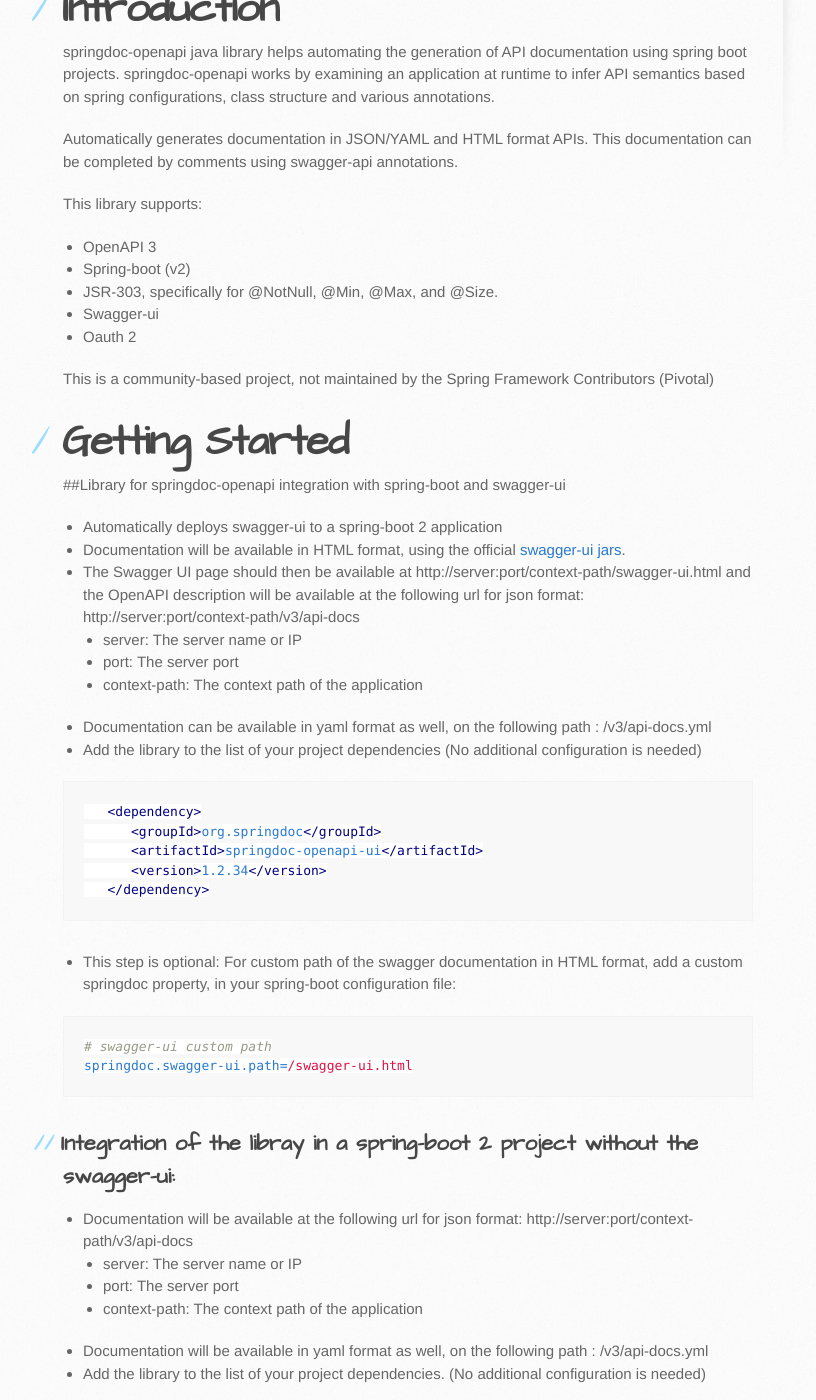
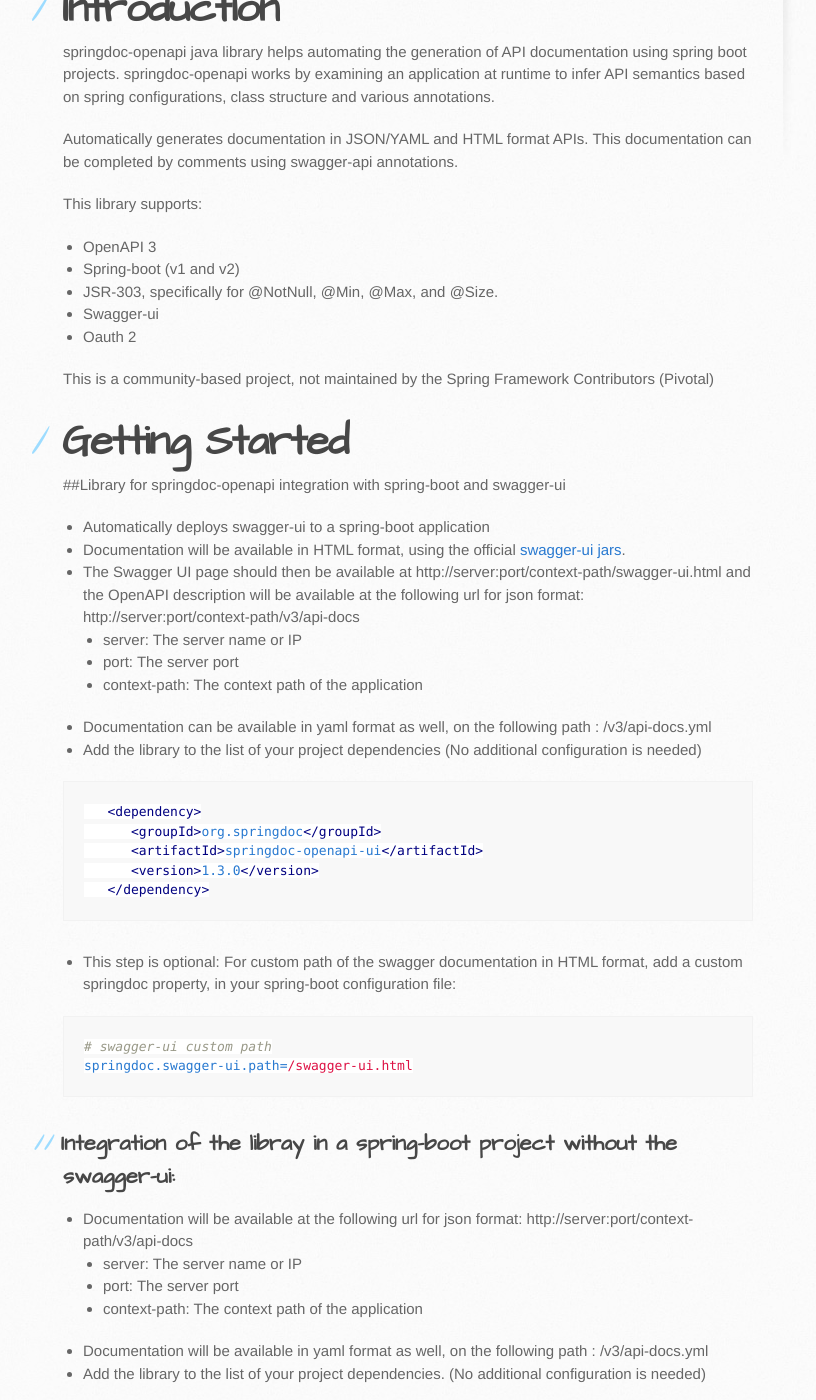
Before and after one commit to springdoc/springdoc-openapi-demos, a Jekyll site: the page built from docs/index.md, in a window 1280 px wide and 1400 px high, scrolled down 619 px. Shown: the whole window, without its empty margins (107-923 px from the left). Built offline with Jekyll 4.4.1, drawn with Linux system fonts in a browser that asks for light colours; some of the changed text lies outside the part shown.

Commit message:
project update

````diff
--- a/docs/index.md
+++ b/docs/index.md
@@ -13,7 +13,7 @@
 
 This library supports:
 *  OpenAPI 3
-*  Spring-boot (v2)
+*  Spring-boot (v1 and v2)
 *  JSR-303, specifically for @NotNull, @Min, @Max, and @Size.
 *  Swagger-ui
 *  Oauth 2
@@ -23,7 +23,7 @@
 # **Getting Started**
 
 ##Library for springdoc-openapi integration with spring-boot and swagger-ui
-*   Automatically deploys swagger-ui to a spring-boot 2 application
+*   Automatically deploys swagger-ui to a spring-boot application
 *   Documentation will be available in HTML format, using the official [swagger-ui jars](https://github.com/swagger-api/swagger-ui.git).
 *   The Swagger UI page should then be available at http://server:port/context-path/swagger-ui.html and the OpenAPI description will be available at the following url for json format: http://server:port/context-path/v3/api-docs
     * server: The server name or IP
@@ -36,7 +36,7 @@
    <dependency>
       <groupId>org.springdoc</groupId>
       <artifactId>springdoc-openapi-ui</artifactId>
-      <version>1.2.34</version>
+      <version>1.3.0</version>
    </dependency>
 ```
 *   This step is optional: For custom path of the swagger documentation in HTML format, add a custom springdoc property, in your spring-boot configuration file:
@@ -46,7 +46,7 @@
 springdoc.swagger-ui.path=/swagger-ui.html
 ```
 
-## Integration of the libray in a spring-boot 2 project without the swagger-ui:
+## Integration of the libray in a spring-boot project without the swagger-ui:
 *   Documentation will be available at the following url for json format: http://server:port/context-path/v3/api-docs
     * server: The server name or IP
     * port: The server port
@@ -58,7 +58,7 @@
    <dependency>
       <groupId>org.springdoc</groupId>
       <artifactId>springdoc-openapi-webmvc-core</artifactId>
-      <version>1.2.34</version>
+      <version>1.3.0</version>
    </dependency>
 ```
 *   This step is optional: For custom path of the OpenAPI documentation in Json format, add a custom springdoc property, in your spring-boot configuration file:
@@ -131,7 +131,7 @@
    <dependency>
       <groupId>org.springdoc</groupId>
       <artifactId>springdoc-openapi-webflux-ui</artifactId>
-      <version>1.2.34</version>
+      <version>1.3.0</version>
    </dependency>
 ```
 *   This step is optional: For custom path of the swagger documentation in HTML format, add a custom springdoc property, in your spring-boot configuration file:
@@ -148,7 +148,7 @@
    <dependency>
       <groupId>org.springdoc</groupId>
       <artifactId>springdoc-openapi-data-rest</artifactId>
-      <version>1.2.34</version>
+      <version>1.3.0</version>
    </dependency>
 ```
 
@@ -159,7 +159,7 @@
    <dependency>
       <groupId>org.springdoc</groupId>
       <artifactId>springdoc-openapi-security</artifactId>
-      <version>1.2.34</version>
+      <version>1.3.0</version>
    </dependency>
 ```
 
@@ -170,7 +170,7 @@
    <dependency>
       <groupId>org.springdoc</groupId>
       <artifactId>springdoc-openapi-kotlin</artifactId>
-      <version>1.2.34</version>
+      <version>1.3.0</version>
    </dependency>
 ```
 
@@ -253,7 +253,7 @@
 
 ## [Demo Spring Boot 2 webmvc with OpenAPI 3](https://springdoc-openapi-test-app2-silly-numbat.eu-de.mybluemix.net/).
 ## [Demo Spring Boot 2 webflux with OpenAPI 3](https://springdoc-openapi-test-app3-terrific-rabbit.eu-de.mybluemix.net/swagger-ui.html).
-## [Demo Spring Boot 2 webmvc with OpenAPI 3](https://springdoc-openapi-test-app1-courteous-puku.eu-de.mybluemix.net/).
+## [Demo Spring Boot 1 webmvc with OpenAPI 3](https://springdoc-openapi-test-app1-courteous-puku.eu-de.mybluemix.net/).
 
 ![Branching](https://springdoc.github.io/springdoc-openapi-demos/images/pets.png)
 
--- a/pom.xml
+++ b/pom.xml
@@ -76,7 +76,7 @@
 		<resource.delimiter>@</resource.delimiter>
 		<m2e.apt.activation>jdt_apt</m2e.apt.activation>
 		<spring-boot.version>2.2.5.RELEASE</spring-boot.version>
-		<springdoc.version>1.2.34</springdoc.version>
+		<springdoc.version>1.3.0</springdoc.version>
 	</properties>
 
 	<dependencyManagement>
````
Also changed, not shown: docs/migrating-from-springfox.md (+1 -1 lines), docs/src/main/resources/index.md (+4 -4 lines), springdoc-openapi-test-app1/pom.xml (+29 -0 lines), 1 other file.
